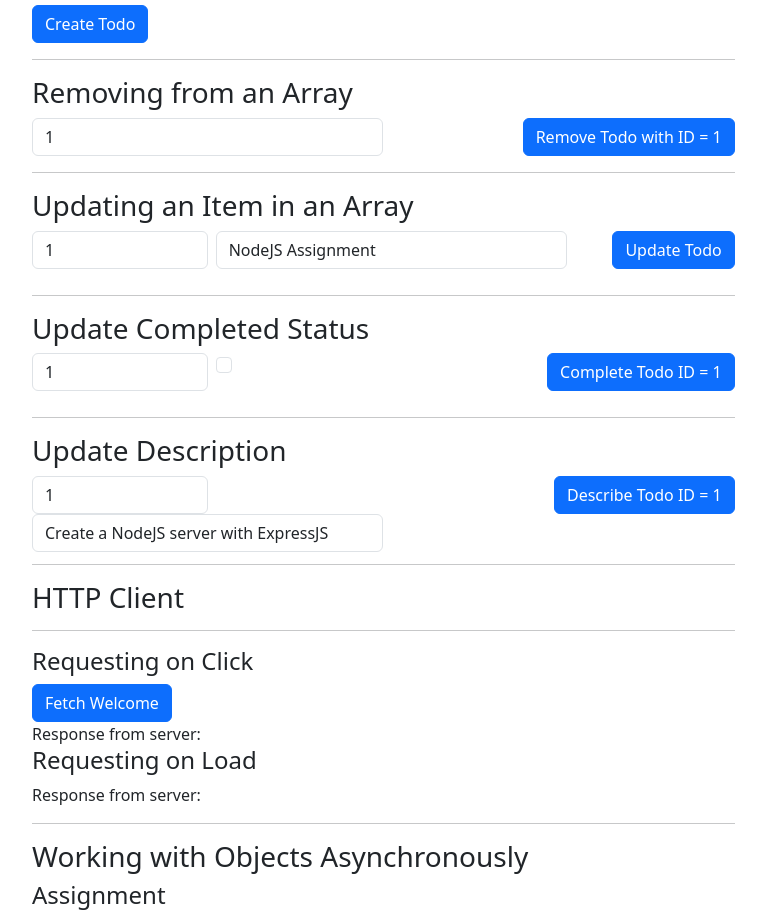
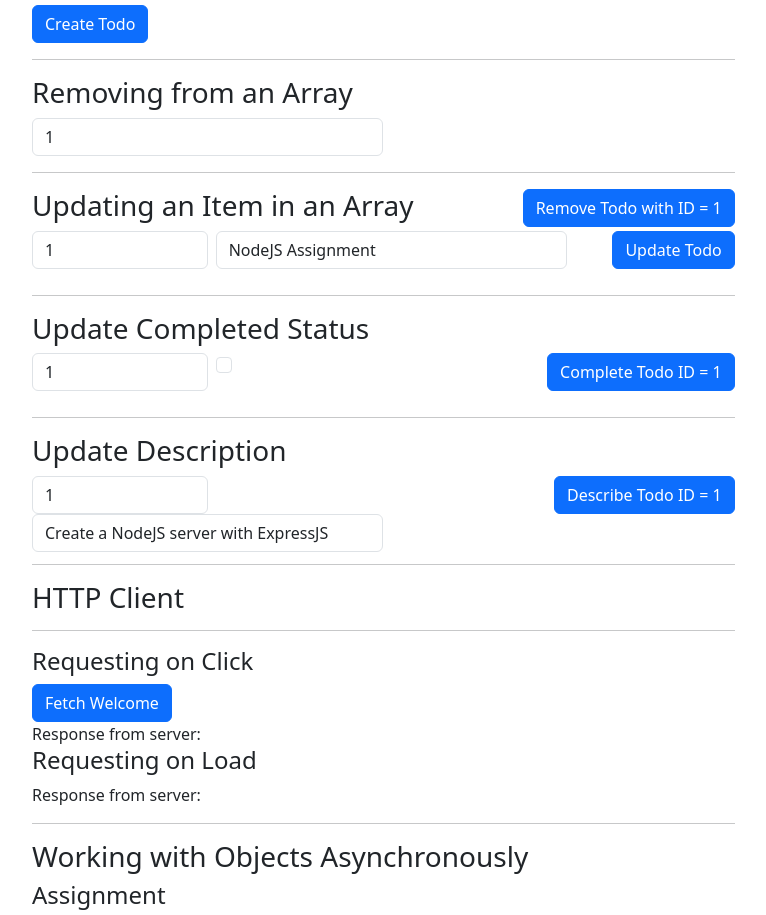
Before and after one commit to Abhi-2306/fa25-kambaz-next-js, a Next.js app: page /Labs/Lab5 in a window 1280 px wide. Shown: the part 1815-2730 px from the top of the page, without its empty margins (69-835 px from the left). Built offline with nearby package versions, Linux system fonts and the light colour scheme; no server answers.

Commit message:
delete error in labs

```diff
--- a/app/Labs/Lab5/WorkingWithArrays.tsx
+++ b/app/Labs/Lab5/WorkingWithArrays.tsx
@@ -38,10 +38,13 @@ export default function WorkingWithArrays() {
                 Create Todo
             </a><hr />
             <h3>Removing from an Array</h3>
-            <a id="wd-remove-todo" className="btn btn-primary float-end" href={`${API}/${removeId}/delete`}>
-                Remove Todo with ID = {removeId} </a>
             <FormControl id="wd-todo-id-remove" defaultValue={removeId} className="w-50"
                 onChange={(e) => setRemoveId(e.target.value)} /><hr />
+            <a id="wd-remove-todo" className="btn btn-primary float-end"
+                href={`${API}/${removeId}/delete`}
+                target="_blank">
+                Remove Todo with ID = {removeId}
+            </a>
             <h3>Updating an Item in an Array</h3>
             <a href={`${API}/${updateId}/title/${encodeURIComponent(updateTitle)}`} className="btn btn-primary float-end">
                 Update Todo</a>
```
